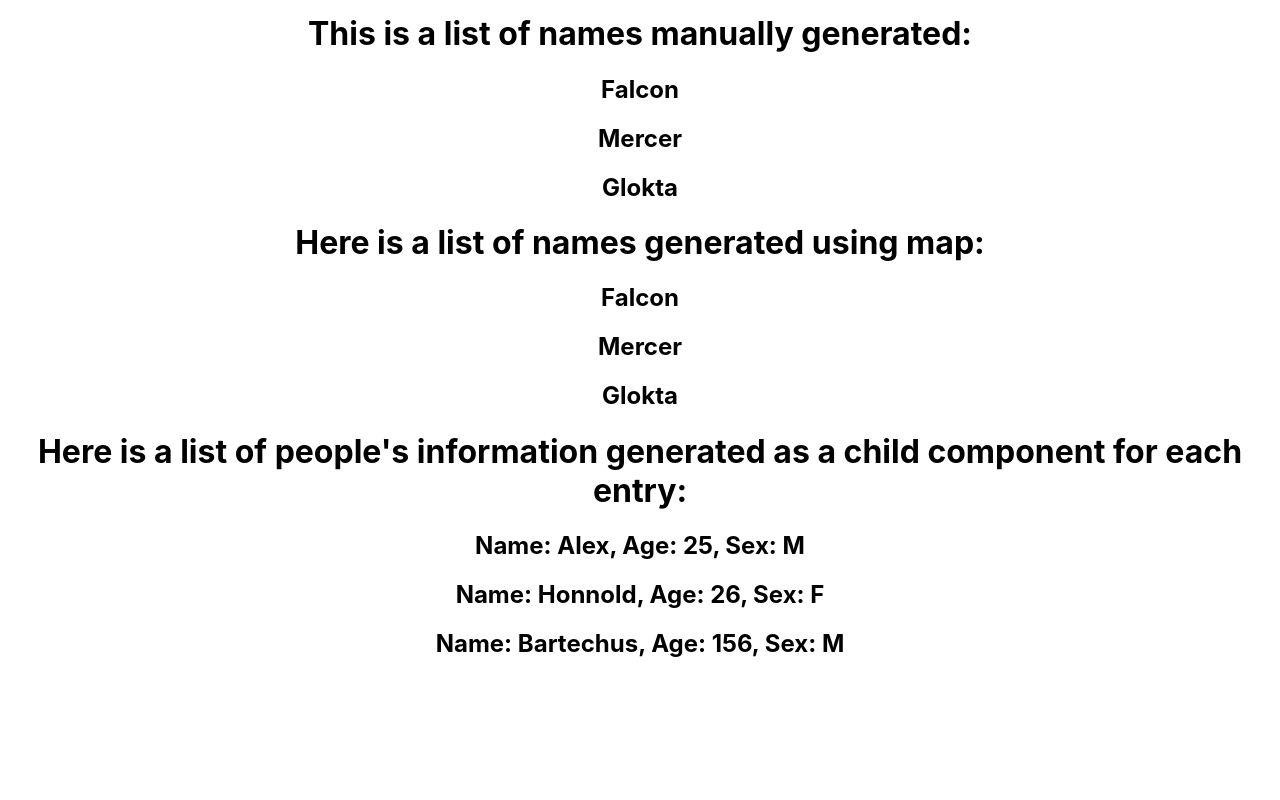
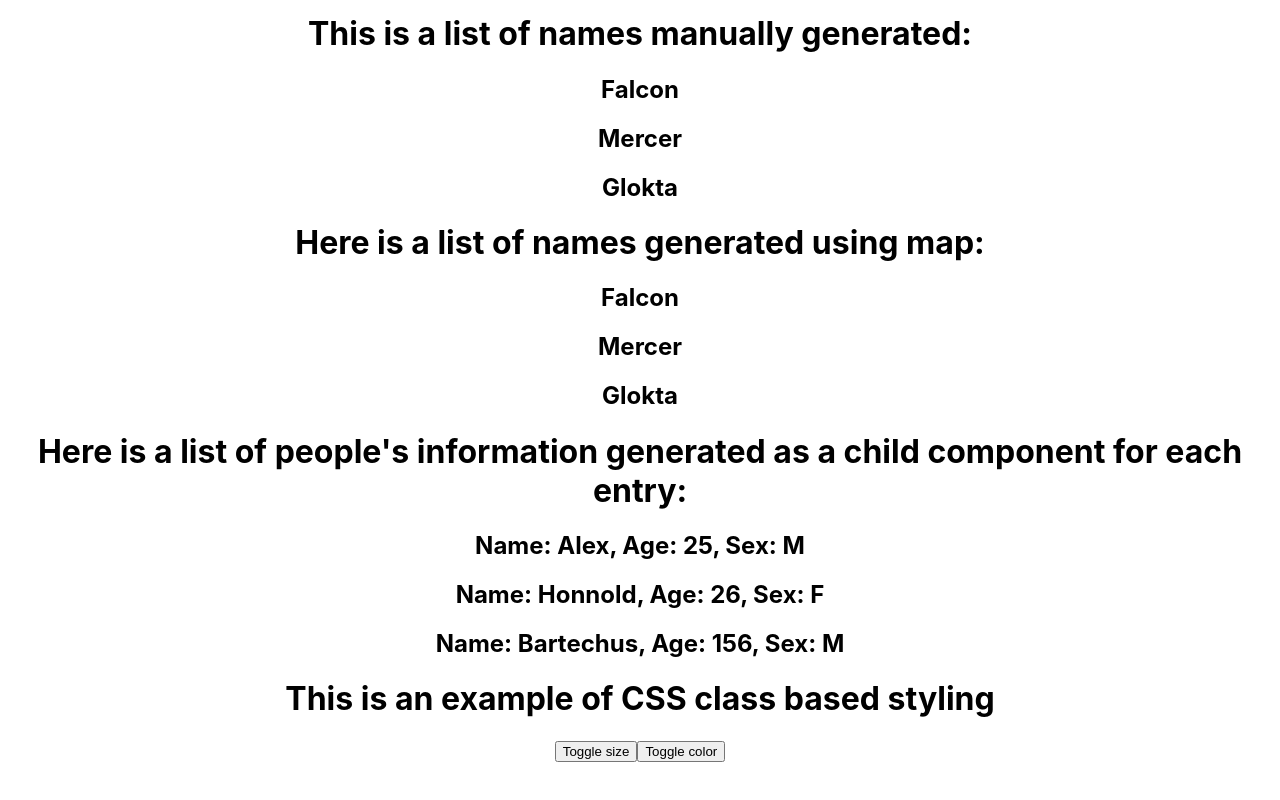
Before and after one commit to ShekarArun/hello-world-react, a React (Create React App) app: page / in a window 1280 px wide. Shown: the part 783-1583 px from the top of the page. Before the commit the page ends 1541 px from the top, so only its background shows below. Built offline with nearby package versions, Linux system fonts and the light colour scheme.

Commit message:
feat: Add CSS class based styling

```diff
--- a/src/App.js
+++ b/src/App.js
@@ -11,6 +11,7 @@ import ParentGreetComponent from './components/ParentGreetComponent'
 import LoginLogoutGreeting from './components/LoginLogoutGreeting'
 import NameList from './components/NameList'
 import PeopleAttributesList from './components/PeopleAttributesList'
+import ClassStyling from './components/ClassStyling'
 
 function App () {
   return (
@@ -29,6 +30,7 @@ function App () {
       <LoginLogoutGreeting />
       <NameList />
       <PeopleAttributesList />
+      <ClassStyling />
 
       {/* Random padding so that I don't have to reach for the bottom of the screen and accidentally hover on the taskbar */}
       <br />
--- /dev/null
+++ b/src/components/ClassStyling.js
@@ -0,0 +1,41 @@
+import React, { Component } from 'react'
+import './ClassStylingStyleSheet.css'
+
+class ClassStyling extends Component {
+  constructor (props) {
+    super(props)
+
+    this.state = {
+      largeSize: false,
+      orangeColor: false
+    }
+  }
+
+  handleToggleStyleClass = (className) => {
+    this.setState(
+      (prevState) => {
+        console.log(`State of class ${className} is currently ${prevState[className]}`)
+        return { [className]: !prevState[className] }
+      },
+      () => { console.log(`State of ${className} updated to ${this.state[className]}`) })
+  }
+
+  render () {
+    const largeSizeFlag = this.state.largeSize ? 'large-size' : ''
+    const orangeColorFlag = this.state.orangeColor ? 'orange-color' : ''
+
+    return (
+      <div>
+        <h1 className={`${largeSizeFlag} ${orangeColorFlag}`}>
+          This is an example of CSS class based styling
+        </h1>
+        <button onClick={() => this.handleToggleStyleClass('largeSize')}>Toggle size</button>
+        <button onClick={() => this.handleToggleStyleClass('orangeColor')}>Toggle color</button>
+        {/* <button onClick={() => this.flipStyleClassHandler('large-size')}>Toggle size</button>
+        <button onClick={() => this.flipStyleClassHandler('orange-color')}>Toggle color</button> */}
+      </div>
+    )
+  }
+}
+
+export default ClassStyling
--- /dev/null
+++ b/src/components/ClassStylingStyleSheet.css
@@ -0,0 +1,7 @@
+.large-size {
+    font-size: 72px;
+}
+
+.orange-color {
+    color: orange;
+}
```
